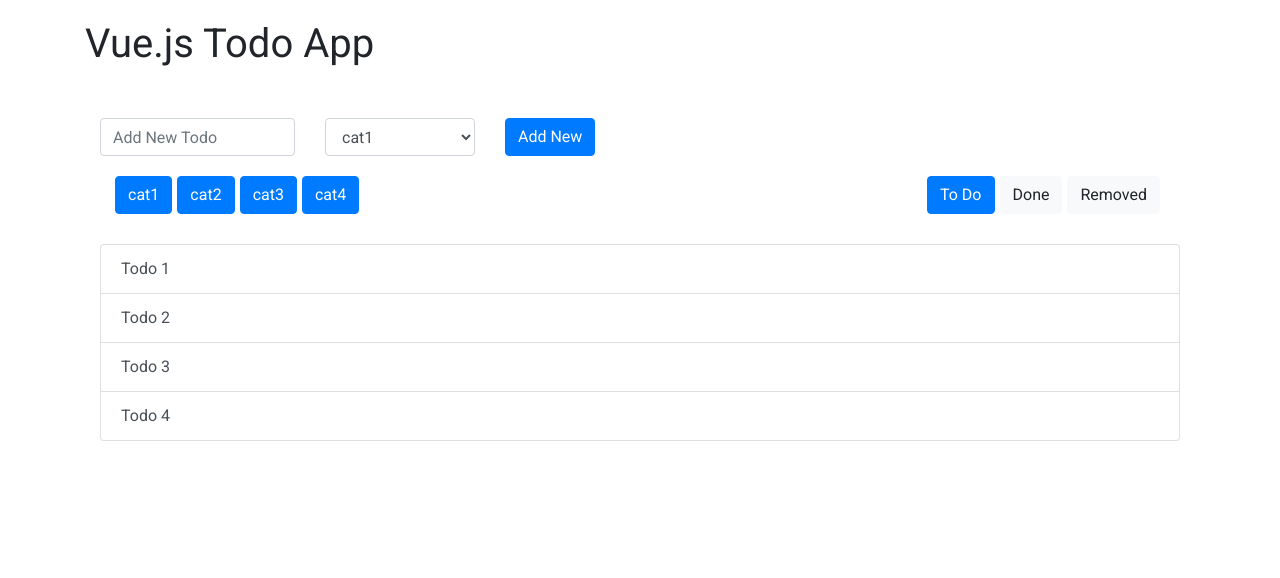
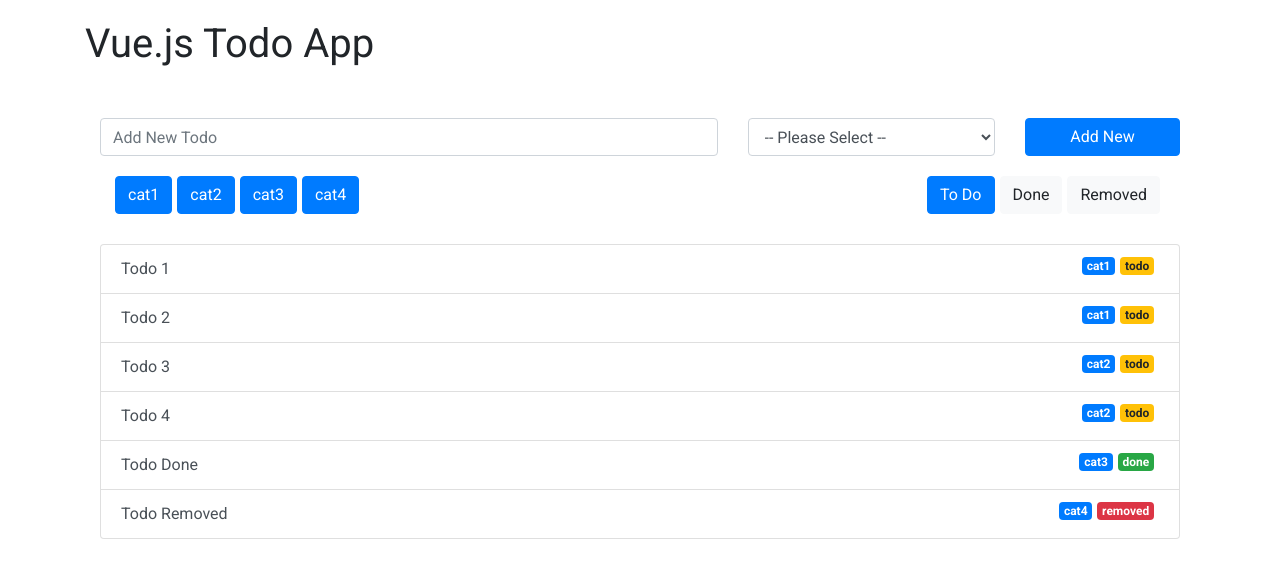
Before and after one commit to umuralpay/Vue.TodoList, a Vue app: page / in a window 1280 px wide. Shown: the top 578 px of the page. Built offline with nearby package versions, Linux system fonts and the light colour scheme.

Commit message:
Addable Todo's
Enabled add todo mechanism

```diff
--- a/src/components/AddTodo.vue
+++ b/src/components/AddTodo.vue
@@ -1,14 +1,24 @@
 <template>
   <form class="row d-block">
-    <div class="form-group col-md-6 clearfix">
-      <div class="float-left col-md-5">
-        <input type="text" class="form-control" placeholder="Add New Todo" />
-      </div>
-      <div class="float-left col-md-4">
-        <add-todo-category></add-todo-category>
+    <div class="form-group col-md-12 clearfix">
+      <div class="float-left col-md-7">
+        <input
+          type="text"
+          class="form-control"
+          v-model="todoName"
+          placeholder="Add New Todo"
+        />
       </div>
       <div class="float-left col-md-3">
-        <button class="btn btn-primary">Add New</button>
+        <add-todo-category v-model="selectedCategory"></add-todo-category>
+      </div>
+      <div class="float-left col-md-2">
+        <button
+          class="btn btn-primary btn-block"
+          v-on:click.prevent="addTodo();"
+        >
+          Add New
+        </button>
       </div>
     </div>
   </form>
@@ -20,11 +30,20 @@
   name: "add-todo",
   data: function() {
     return {
-      selam: ""
+      todoName: "",
+      selectedCategory: ""
     };
   },
   components: {
     AddTodoCategory
+  },
+  methods: {
+    addTodo: function() {
+      this.$root.$emit("todoAdded", {
+        name: this.todoName,
+        selectedCategory: this.selectedCategory
+      });
+    }
   }
 };
 </script>
--- a/src/components/AddTodoCategory.vue
+++ b/src/components/AddTodoCategory.vue
@@ -1,17 +1,40 @@
 <template>
-  <select class="form-control">
-    <option v-for="cat in categories">{{ cat }}</option>
+  <select
+    v-model="selectedCategory"
+    class="form-control"
+    v-on:change="categoryChanged();"
+  >
+    <option value="" disabled>-- Please Select --</option>
+    <option
+      v-for="cat in categories"
+      v-bind:value="cat.name"
+      v-bind:key="cat.id"
+      >{{ cat.name }}</option
+    >
   </select>
 </template>
 
 <script>
 export default {
   name: "add-todo-category",
+  props: ["value"],
   data: function() {
     return {
-      categories: ["cat1", "cat2", "cat3", "cat4"]
+      selectedCategory: "",
+      categories: [
+        { id: 1, name: "cat1", isActive: true },
+        { id: 2, name: "cat2", isActive: true },
+        { id: 3, name: "cat3", isActive: true },
+        { id: 4, name: "cat4", isActive: true }
+      ]
     };
-  }
+  },
+  methods: {
+    categoryChanged: function() {
+      this.$emit("input", { name: this.selectedCategory });
+    }
+  },
+  mounted: function() {}
 };
 </script>
 
--- a/src/components/TodoList.vue
+++ b/src/components/TodoList.vue
@@ -9,6 +9,16 @@
         class="list-group-item list-group-item-action"
       >
         {{ todo.name }}
+        <span
+          class="badge float-right"
+          v-bind:class="{
+            'badge-warning': todo.status === 'todo',
+            'badge-danger': todo.status === 'removed',
+            'badge-success': todo.status === 'done'
+          }"
+          >{{ todo.status }}</span
+        >
+        <span class="badge badge-primary float-right">{{ todo.category }}</span>
       </a>
     </div>
   </div>
@@ -23,25 +33,55 @@
       todos: [
         {
           id: 1,
-          name: "Todo 1"
+          name: "Todo 1",
+          status: "todo",
+          category: "cat1"
         },
         {
           id: 2,
-          name: "Todo 2"
+          name: "Todo 2",
+          status: "todo",
+          category: "cat1"
         },
         {
           id: 3,
-          name: "Todo 3"
+          name: "Todo 3",
+          status: "todo",
+          category: "cat2"
         },
         {
           id: 4,
-          name: "Todo 4"
+          name: "Todo 4",
+          status: "todo",
+          category: "cat2"
+        },
+        {
+          id: 5,
+          name: "Todo Done",
+          status: "done",
+          category: "cat3"
+        },
+        {
+          id: 6,
+          name: "Todo Removed",
+          status: "removed",
+          category: "cat4"
         }
       ]
     };
   },
   components: {
     TodoListFilter
+  },
+  mounted() {
+    this.$root.$on("todoAdded", todo => {
+      this.todos.push({
+        id: this.todos.length + 1,
+        name: todo.name,
+        status: "todo",
+        category: todo.selectedCategory.name
+      });
+    });
   }
 };
 </script>
@@ -50,4 +90,7 @@
 .list-group {
   margin-top: 30px;
 }
+.badge {
+  margin-right: 5px;
+}
 </style>
--- a/src/components/TodoListFilter.vue
+++ b/src/components/TodoListFilter.vue
@@ -5,10 +5,10 @@
         class="btn"
         v-for="(cat, index) in categories"
         v-bind:key="index"
-        v-on:click="applyFilter($event);"
+        v-on:click="cat.isActive = !cat.isActive;"
         v-bind:class="{
-          'btn-primary': cat.status === 'active',
-          'btn-light': cat.status === 'inactive'
+          'btn-primary': cat.isActive,
+          'btn-light': !cat.isActive
         }"
       >
         {{ cat.name }}
@@ -17,10 +17,10 @@
     <div class="todo-list-filters col-sm-12 col-md-6 float-right text-right">
       <button
         class="btn"
-        v-on:click="applyFilter($event);"
+        v-on:click="filter.isActive = !filter.isActive;"
         v-bind:class="{
-          'btn-primary': filter.status === 'active',
-          'btn-light': filter.status === 'inactive'
+          'btn-primary': filter.isActive,
+          'btn-light': !filter.isActive
         }"
         v-for="(filter, index) in filters"
         v-bind:key="index"
@@ -37,21 +37,21 @@
   data: function() {
     return {
       categories: [
-        { id: 1, name: "cat1", status: "active" },
-        { id: 2, name: "cat2", status: "active" },
-        { id: 3, name: "cat3", status: "active" },
-        { id: 4, name: "cat4", status: "active" }
+        { id: 1, name: "cat1", isActive: true },
+        { id: 2, name: "cat2", isActive: true },
+        { id: 3, name: "cat3", isActive: true },
+        { id: 4, name: "cat4", isActive: true }
       ],
       filters: [
-        { id: 1, name: "To Do", status: "active" },
-        { id: 2, name: "Done", status: "inactive" },
-        { id: 3, name: "Removed", status: "inactive" }
+        { id: 1, name: "To Do", isActive: true },
+        { id: 2, name: "Done", isActive: false },
+        { id: 3, name: "Removed", isActive: false }
       ]
     };
   },
   methods: {
     applyFilter: function(e) {
-      this.isActive = !this.isActive;
+      console.log(e);
     }
   }
 };
```
